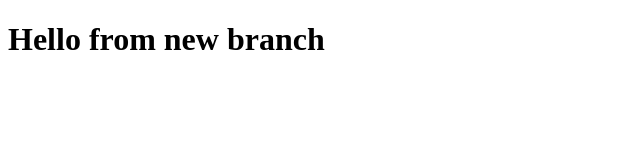
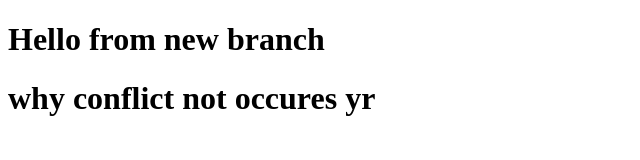
Before and after one commit to Murtaza-Shahani/Github, a plain HTML site: page index.html in a window 1280 px wide. Shown: the whole page, without its empty margins (0-640 px from the left). Drawn offline with Linux system fonts and the light colour scheme.

Commit message:
Update index.html
in git side changes made

```diff
--- a/index.html
+++ b/index.html
@@ -7,5 +7,6 @@
 </head>
 <body>
     <h1>Hello from new branch </h1>
+    <h1> why conflict not occures yr </h1>
 </body>
 </html>
```
